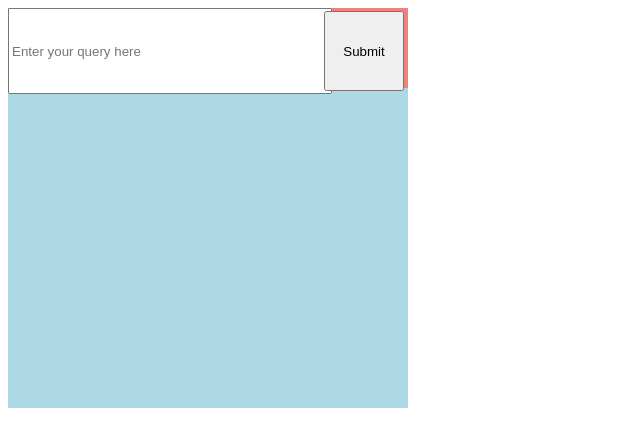
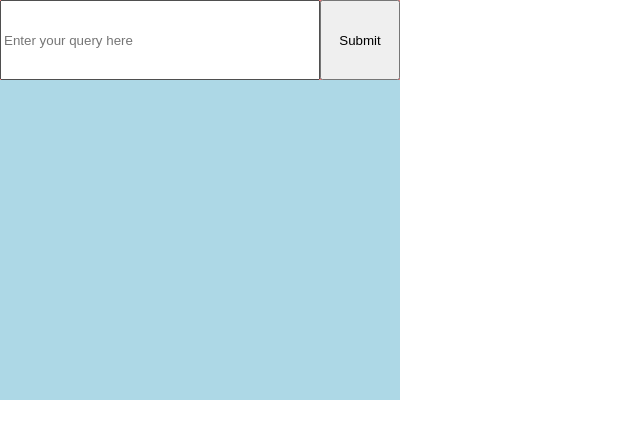
Before and after one commit to lagnum22/chrome-extension, a browser extension: page index.html in a window 1280 px wide. Shown: the whole page, without its empty margins (0-640 px from the left). Drawn offline with Linux system fonts and the light colour scheme.

Commit message:
flushed buttons

```diff
--- a/main.css
+++ b/main.css
@@ -1,3 +1,7 @@
+* {
+  margin: 0;
+  box-sizing: border-box;
+}
 .pop-up {
   background-color: lightblue;
   height: 400px;
@@ -9,13 +13,13 @@
   background-color: lightcoral;
   width: 100%;
   height: 20%;
-  /* position: relative; */
+  display: grid;
+  grid-template-columns: 80% 20%;
 }
 .form {
-  width: 79%;
+  width: 100%;
   height: 100%;
   color: blanchedalmond;
-  display: inline-block;
 }
 
 .text-input {
@@ -23,9 +27,8 @@
   height: 100%;
 }
 .submit-button {
-  width: 20%;
+  width: 100%;
   height: 100%;
-  display: inline-block;
 }
 .return-gif {
   width: 100%;
```
